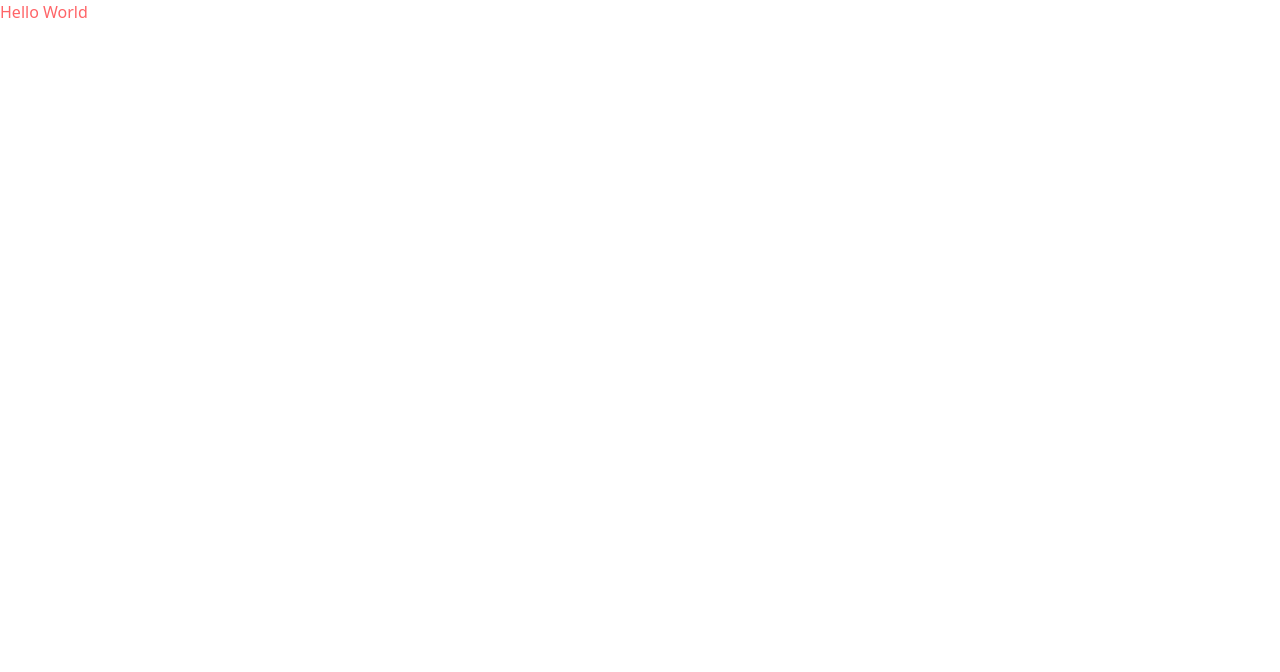
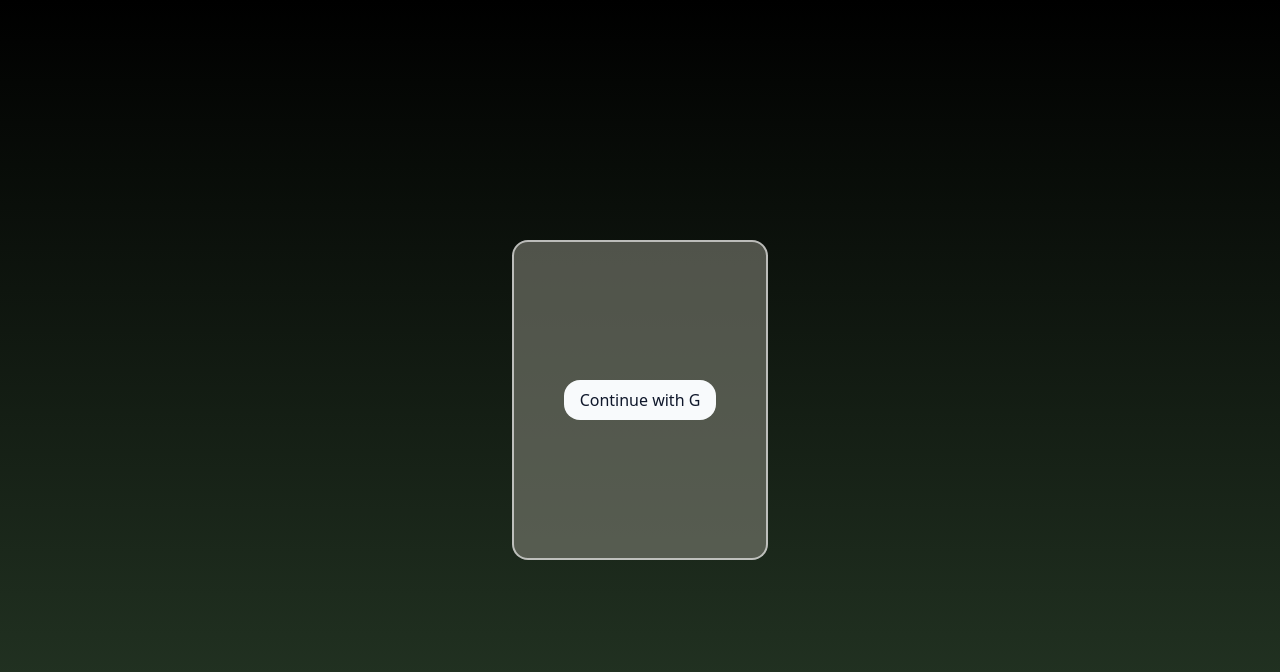
Before and after one commit to Janardhan-2003/Logging-Framework, a React (Vite) app in the folder frontend/: page / in a window 1280 px wide. Shown: the top 672 px of the page. Built offline with nearby package versions, Linux system fonts and the light colour scheme.

Commit message:
Initialized Frontend

```diff
--- a/frontend/src/App.jsx
+++ b/frontend/src/App.jsx
@@ -1,9 +1,11 @@
+
+import LoginPage from "./pages/LoginPage"
+
+
 function App() {
 
   return (
-    <div className='text-red-400'>
-      Hello World
-    </div>
+    <LoginPage />
   )
 }
 
--- a/frontend/src/index.css
+++ b/frontend/src/index.css
@@ -1 +1,6 @@
 @import "tailwindcss";
+
+body{
+    box-sizing: border-box;
+    background: linear-gradient(to bottom, black, rgb(39, 58, 39));
+}
--- /dev/null
+++ b/frontend/src/pages/LoginPage.jsx
@@ -0,0 +1,15 @@
+import React from "react";
+
+const LoginPage = () => {
+  return (
+    <div className="flex justify-center items-center h-screen">
+      <div className="flex justify-center items-center w-64 h-80 bg-[#7c7d739d] rounded-2xl border-2 border-[#ffffff9d]">
+        <button className="text-slate-900 bg-slate-50 p-2 rounded-2xl px-4 hover:bg-slate-200 cursor-pointer">
+          Continue with G
+        </button>
+      </div>
+    </div>
+  );
+};
+
+export default LoginPage;
```
